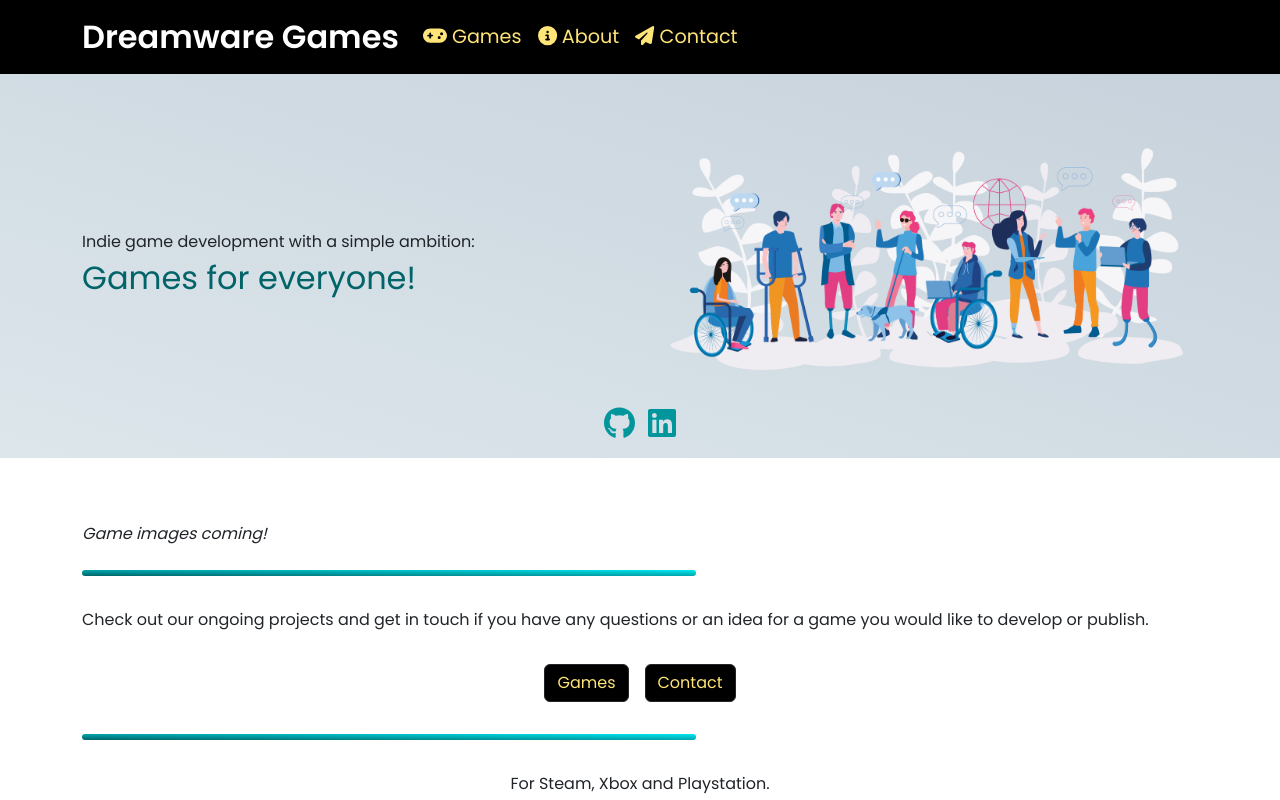
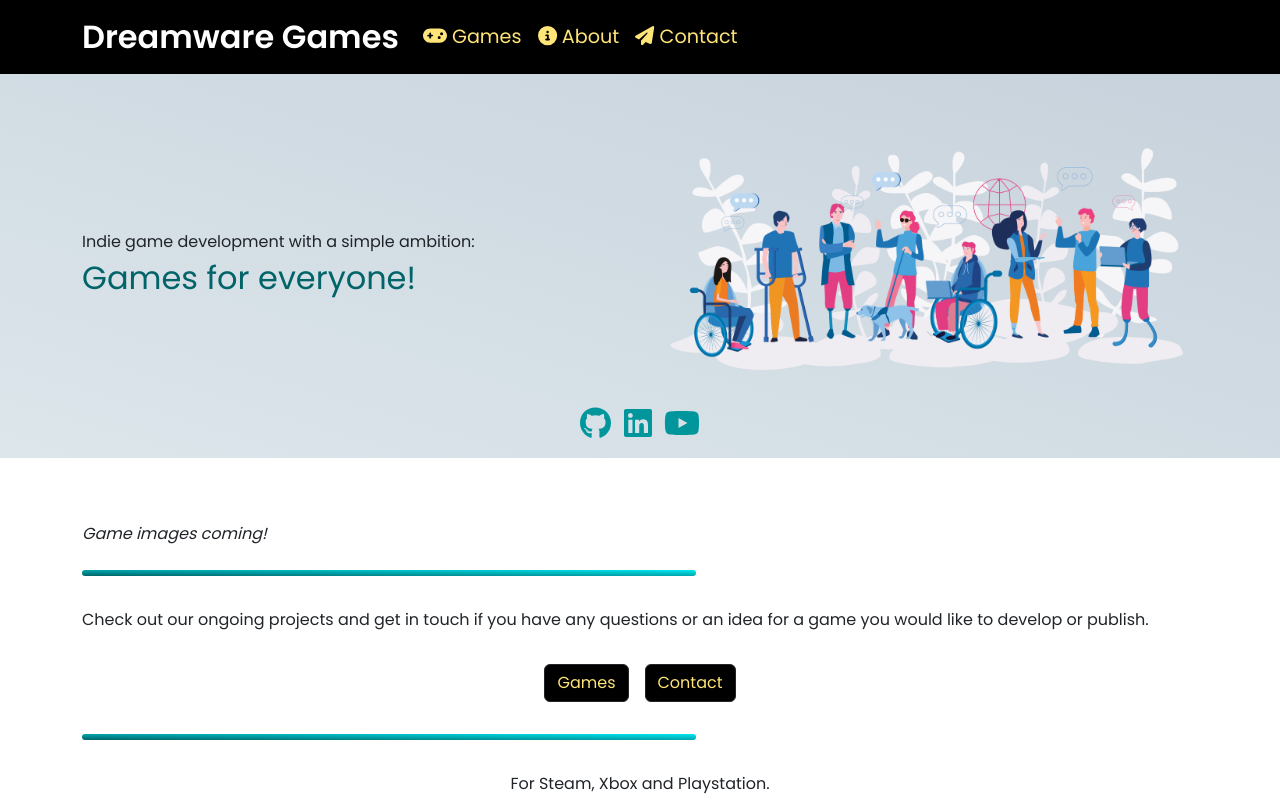
Before and after one commit to Dreamware-Games/website, a React (Create React App) app: page / in a window 1280 px wide. Shown: the top 800 px of the page. Built offline with nearby package versions, Linux system fonts and the light colour scheme.

Commit message:
Social contanct - Youtube

```diff
--- a/src/components/SocialContact.js
+++ b/src/components/SocialContact.js
@@ -1,7 +1,7 @@
 import React from 'react'
 import { Row, Col, Container } from 'react-bootstrap'
 import { FontAwesomeIcon } from '@fortawesome/react-fontawesome'
-import { faLinkedin, faGithub } from '@fortawesome/free-brands-svg-icons'
+import { faLinkedin, faGithub, faYoutube } from '@fortawesome/free-brands-svg-icons'
 
 
 export const SocialContact = () => {
@@ -16,6 +16,10 @@ export const SocialContact = () => {
                     <a className='cstm-link' href='https://www.linkedin.com/company/dreamware-games/' target='_blank' rel='noopener noreferrer'>
                         <FontAwesomeIcon size='2x' icon={faLinkedin} title='LinkedIn' />
                     </a>
+                    &nbsp;&nbsp;&nbsp;
+                    <a className='cstm-link' href='https://www.youtube.com/@dreamwaregames' target='_blank' rel='noopener noreferrer'>
+                        <FontAwesomeIcon size='2x' icon={faYoutube} title='Youtube' />
+                    </a>
                 </Col>
             </Row>
         </Container>
```
